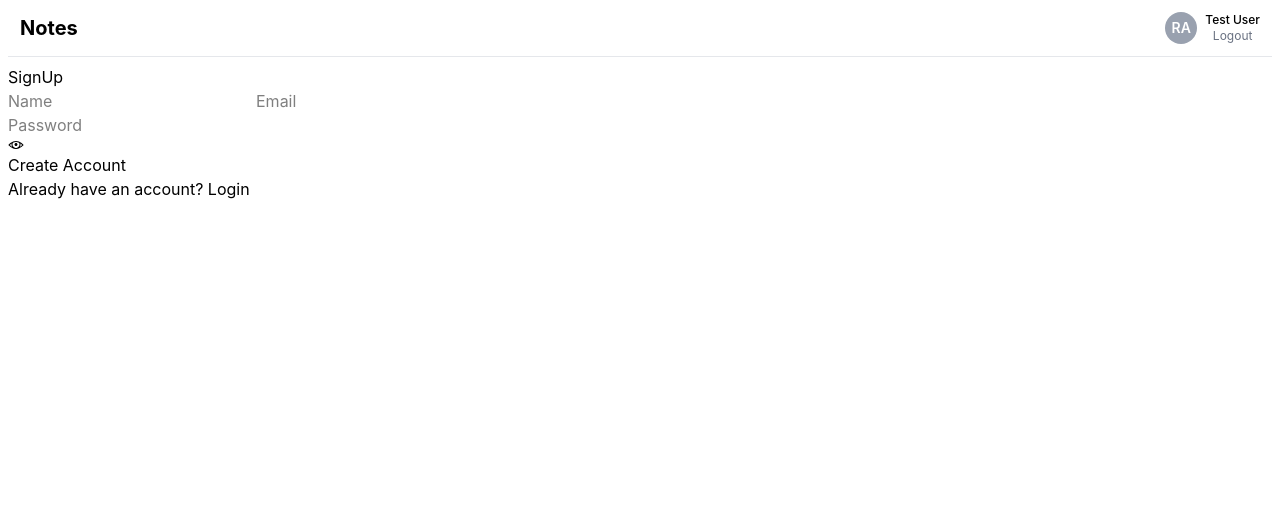
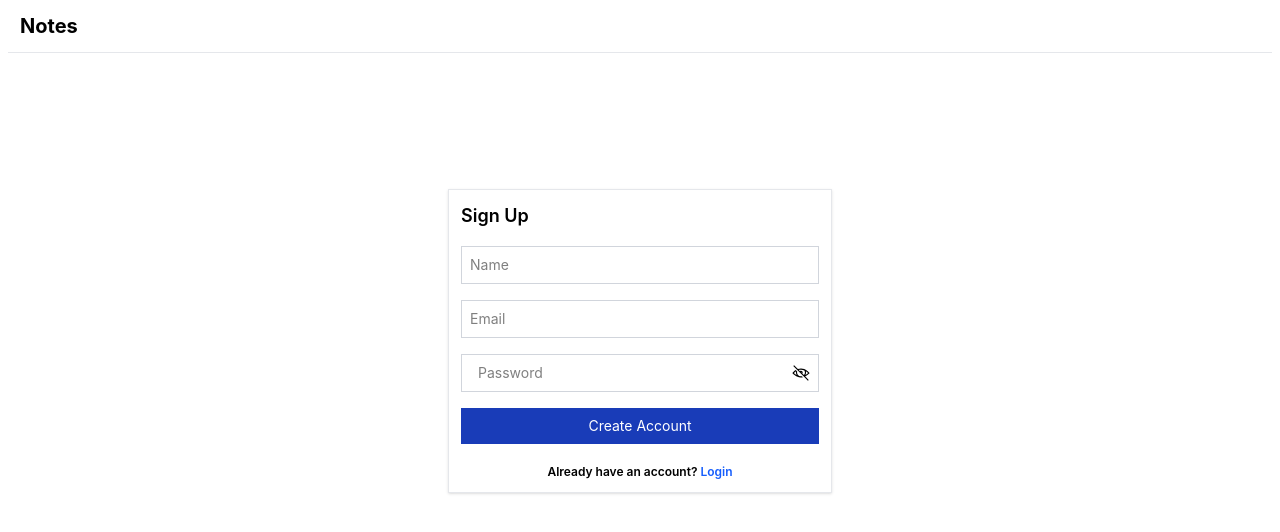
Before and after one commit to RizwanAhmed001/Notes-app, a React (Vite) app in the folder client/: page /login in a window 1280 px wide. Both pictures are taken after a click on the element "Create an Account". Shown: the top 532 px of the page. Built offline with nearby package versions, Linux system fonts and the light colour scheme.

Commit message:
Both login and register api is integrated

```diff
--- a/client/src/components/Header.jsx
+++ b/client/src/components/Header.jsx
@@ -1,16 +1,18 @@
-import React from 'react'
+import React, { useContext } from "react";
+import { NoteContext } from "../context/NoteContent";
 
 const Header = () => {
+  const { userName } = useContext(NoteContext);
+
   return (
     <header className="w-full bg-white text-black border-b border-gray-200">
       <div className="flex items-center justify-between px-3 py-3">
-
         {/* Title */}
         <h1 className="text-xl font-bold">Notes</h1>
 
         {/* User Section */}
+        {userName && (
           <div className="flex items-center gap-2">
-
             {/* Avatar */}
             <button className="w-8 h-8 rounded-full bg-gray-400 text-white text-sm font-semibold flex items-center justify-center">
               RA
@@ -23,11 +25,11 @@ const Header = () => {
                 Logout
               </button>
             </div>
-
           </div>
+        )}
       </div>
     </header>
-  )
-}
+  );
+};
 
-export default Header
+export default Header;
--- a/client/src/context/NoteContent.jsx
+++ b/client/src/context/NoteContent.jsx
@@ -1,21 +1,25 @@
-import { createContext } from "react";
-
+import { createContext, useState } from "react";
+import { useNavigate } from "react-router-dom";
 
 export const NoteContext = createContext({});
 
-const NoteContextProvider = ({children}) => {
+const NoteContextProvider = ({ children }) => {
+  const backendUrl = "http://localhost:4000/api";
 
-  const backendUrl = "http://localhost:4000/api"
+  const navigate = useNavigate("");
+
+  const [userName, setUserName] = useState(localStorage.getItem("name") || "");
 
   const myValue = {
-    backendUrl
-  }
+    backendUrl,
+    navigate,
+    userName,
+    setUserName,
+  };
 
   return (
-    <NoteContext.Provider value={myValue}>
-      {children}
-    </NoteContext.Provider>
-  )
-}
+    <NoteContext.Provider value={myValue}>{children}</NoteContext.Provider>
+  );
+};
 
 export default NoteContextProvider;
--- a/client/src/pages/Register.jsx
+++ b/client/src/pages/Register.jsx
@@ -1,12 +1,11 @@
 import { useContext, useState } from "react";
-import { LiaEyeSlashSolid } from "react-icons/lia";
-import { LiaEyeSolid } from "react-icons/lia";
+import { LiaEyeSlashSolid, LiaEyeSolid } from "react-icons/lia";
 import { NoteContext } from "../context/NoteContent";
 import axios from "axios";
+import { toast } from "react-toastify";
 
 const Register = () => {
-
-  const {backendUrl} = useContext(NoteContext);
+  const { backendUrl, navigate, setUserName } = useContext(NoteContext);
 
   const [login, setLogin] = useState(true);
   const [hide, setHide] = useState(true);
@@ -18,99 +17,110 @@ const Register = () => {
   });
 
   const handleChange = (event) => {
-    const {value, name} = event.target;
+    const { value, name } = event.target;
 
     setUser((user) => ({
       ...user,
-      [name]: value
-    }))
-
-  }
+      [name]: value,
+    }));
+  };
 
   const handleSubmit = async (event) => {
-    event.preventDefault()
+    event.preventDefault();
 
-    console.log(user)
-    const response = await axios.post(backendUrl + (login ? "/login" : "/register") , {name: user.name, email: user.email, password: user.password}, {withCredentials: true})
+    try {
+      const response = await axios.post(
+        backendUrl + (login ? "/login" : "/register"),
+        { name: user.name, email: user.email, password: user.password },
+        { withCredentials: true },
+      );
+      if(response.data.success){
         console.log(response)
+        localStorage.setItem("name", response.data?.userData.name);
+        setUserName(response.data.userData.name);
+        navigate("/");
+      }else{
+        toast.error(response.data.message)
       }
+    } catch (error) {
+      toast.error(error.message);
+    }
+  };
 
   return (
-    <div>
-      {login ? (
-        <form onSubmit={handleSubmit}>
-          <h1>Login</h1>
+    <div className="flex items-center justify-center min-h-[70vh] px-2 bg-white text-black">
+      <form
+        onSubmit={handleSubmit}
+        className="w-full max-w-sm border shadow border-gray-200 p-3"
+      >
+        <h1 className="text-lg font-semibold mb-4">
+          {login ? "Login" : "Sign Up"}
+        </h1>
+
+        {!login && (
+          <input
+            value={user.name}
+            onChange={handleChange}
+            type="text"
+            placeholder="Name"
+            name="name"
+            className="w-full outline-none  border border-gray-300  p-2 mb-4 text-sm"
+            required
+          />
+        )}
+
         <input
           value={user.email}
           onChange={handleChange}
           type="email"
           placeholder="Email"
           name="email"
+          className="w-full outline-none border border-gray-300 p-2 mb-4 text-sm"
           required
         />
-          <div>
-            {/* Button to show */}
+
+        {/* Password */}
+        <div className="flex items-center  border border-gray-300  mb-4 px-2">
           <input
             type={hide ? "password" : "text"}
             value={user.password}
             onChange={handleChange}
             placeholder="Password"
             name="password"
+            className="w-full p-2 text-sm outline-none"
             required
           />
+
+          <button
+            type="button"
+            onClick={() => setHide(!hide)}
+            className="text-lg"
+          >
             {hide ? (
-              <LiaEyeSolid onClick={() => setHide(!hide)} />
+              <LiaEyeSlashSolid />
             ) : (
-              <LiaEyeSlashSolid onClick={() => setHide(!hide)} />
+              <LiaEyeSolid className="text-blue-600" />
             )}
+          </button>
         </div>
-          <button>Login</button>
-          <p>
-            Not registered yet?{" "}
-            <span onClick={() => setLogin(false)}>Create an Account</span>
+
+        <button
+          type="submit"
+          className="w-full bg-blue-800 text-white mb-3 py-2 text-sm"
+        >
+          {login ? "Login" : "Create Account"}
+        </button>
+
+        <p className="text-xs font-semibold mt-2 text-center ">
+          {login ? "Not registered yet?" : "Already have an account?"}{" "}
+          <span
+            onClick={() => setLogin(!login)}
+            className="cursor-pointer font-semibold text-blue-600"
+          >
+            {login ? "Create an Account" : "Login"}
+          </span>
         </p>
       </form>
-      ) : (
-        <form onSubmit={handleSubmit}>
-          <h1>SignUp</h1>
-          <input
-            value={user.name}
-            onChange={handleChange}
-            type="text"
-            placeholder="Name"
-            name="name"
-            required
-          />
-          <input
-            value={user.email}
-            onChange={handleChange}
-            type="email"
-            placeholder="Email"
-            name="email"
-            required
-          />
-          <div>
-            <input
-              type={hide ? "password" : "text"}
-              value={user.password}
-              onChange={handleChange}
-              placeholder="Password"
-              name="password"
-              required
-            />
-            {hide ? (
-              <LiaEyeSolid onClick={() => setHide(!hide)} />
-            ) : (
-              <LiaEyeSlashSolid onClick={() => setHide(!hide)} />
-            )}
-          </div>
-          <button>Create Account</button>
-          <p>
-            Already have an account?{" "}
-            <span onClick={() => setLogin(true)}>Login</span>
-          </p>
-        </form>
-      )}
     </div>
   );
 };
```
Also changed, not shown: 1 other file (tests, documents, lock files or other folders). Lines whose indentation alone changed are shown as unchanged.
